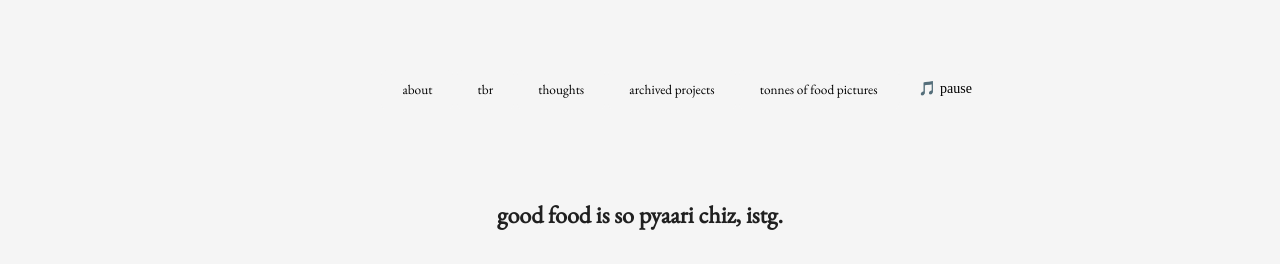
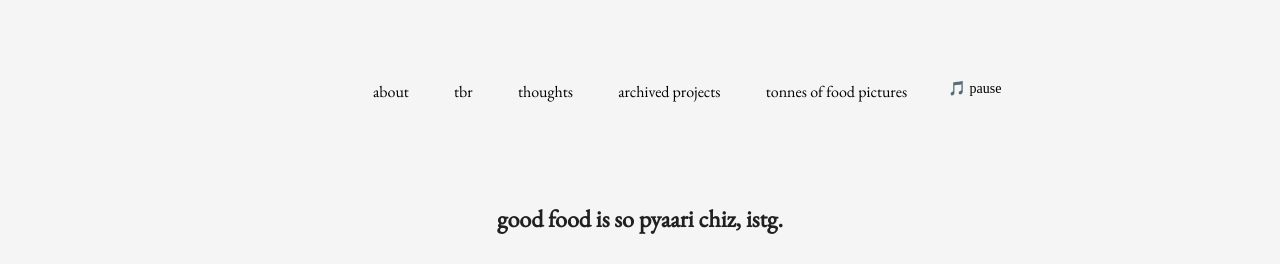
Before and after one commit to vibhuti-bafna07/vibhutea, a plain HTML site: page portrayal.html in a window 1280 px wide. Shown: the top 264 px of the page. Drawn offline with nearby package versions, Linux system fonts and the light colour scheme; a web font is replaced by a local one.

Commit message:
Update portrayal.css

```diff
--- a/portrayal.css
+++ b/portrayal.css
@@ -59,6 +59,8 @@
   font-family: "EB Garamond", serif;
   display: inline-block;
   margin-bottom: 50px;
+  font-size: 1em;
+  font-weight: 100;
 }
 
 /* Hover effect */
```
